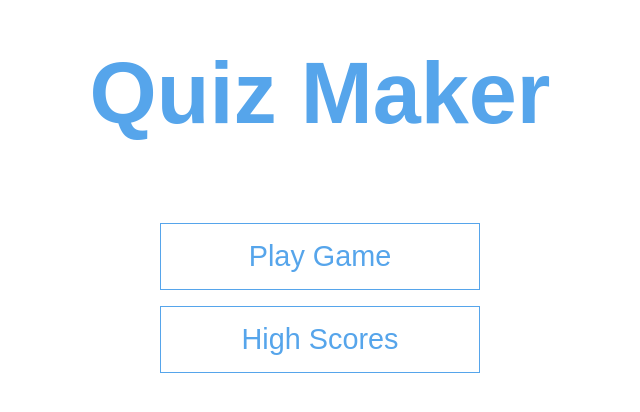
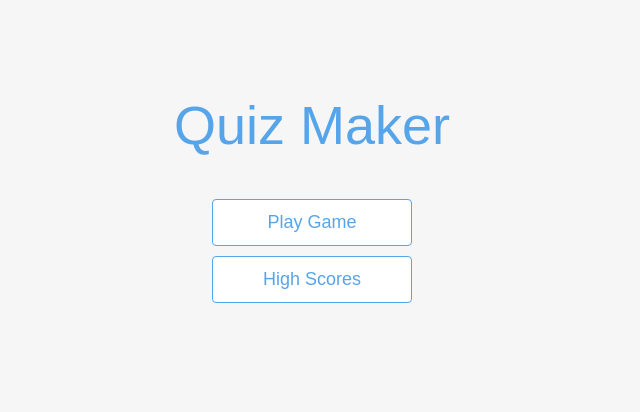
Before and after one commit to abimulia/one-project, an Angular app: page /home in a window 1280 px wide. Shown: the part 192-604 px from the top of the page, without its empty margins (328-968 px from the left). Built offline with nearby package versions, Linux system fonts and the light colour scheme.

Commit message:
update global CSS style

```diff
--- a/src/styles.css
+++ b/src/styles.css
@@ -1 +1,104 @@
 /* You can add global styles to this file, and also import other style files */
+html {
+  box-sizing: border-box;
+  font-size: 62.5%; /*Set default to 10px*/
+}
+*,
+*:before,
+*:after {
+  box-sizing: inherit;
+}
+
+html,
+body {
+  height: 100%;
+}
+
+body {
+  background: #f6f6f6;
+  margin: 0;
+  font-family: "Luxurious Roman", serif;
+  font-weight: 400;
+  font-style: normal;
+  font-size: 1.5rem;
+  line-height: 1.4;
+  color: #56a5eb;
+}
+
+h1,
+h2,
+h3 {
+  font-family: "Roboto", sans-serif;
+  font-weight: 400;
+  font-style: normal;
+}
+
+h1 {
+  font-size: 3rem;
+  line-height: 0.85;
+}
+
+h2 {
+  font-size: 1.3rem;
+}
+
+h3 {
+  font-size: 1.2rem;
+}
+
+@media screen and (min-width: 780px) {
+  h1 {
+    font-size: 7rem;
+    line-height: 0.85;
+  }
+
+  h2 {
+    font-size: 3.6rem;
+  }
+
+  h3 {
+    font-size: 2.4rem;
+  }
+}
+
+/*Button*/
+.btn {
+  font-size: 1.8rem;
+  padding: 1rem 0;
+  width: 15rem;
+  text-align: center;
+  border: 0.1rem solid #56a5eb;
+  border-radius: 4px;
+  margin-bottom: 1rem;
+  text-decoration: none;
+  color: #56a5eb;
+  background-color: white;
+}
+
+@media screen and (min-width: 460px) {
+  .btn {
+    font-size: 1.8rem;
+    padding: 1rem 0;
+    width: 20rem;
+    text-align: center;
+    border: 0.1rem solid #56a5eb;
+    border-radius: 4px;
+    margin-bottom: 1rem;
+    text-decoration: none;
+    color: #56a5eb;
+    background-color: white;
+  }
+}
+
+.btn:hover {
+  cursor: pointer;
+  box-shadow: 0 0.4rem 1.4rem 0 rgba(86, 185, 235, 0.5);
+  transform: translateX(-0.1rem);
+  transition: transform 150ms;
+}
+
+.btn[disabled]:hover {
+  cursor: not-allowed;
+  box-shadow: none;
+  transform: none;
+}
```
